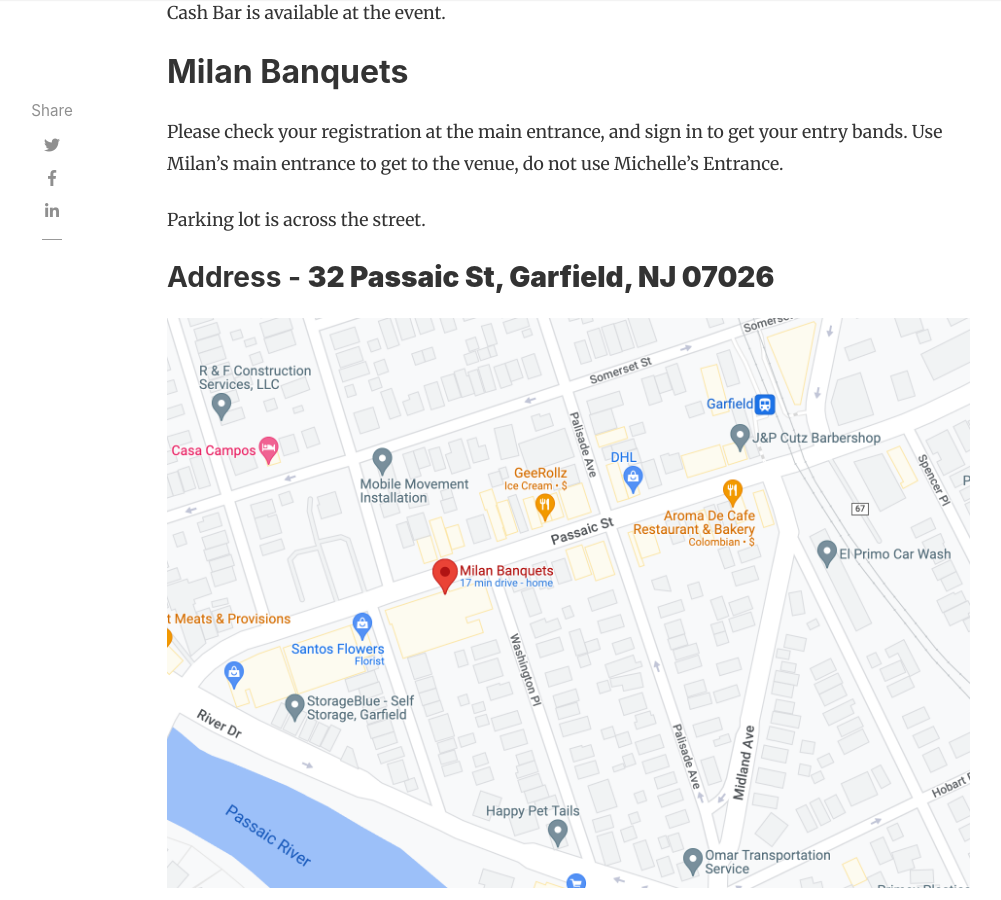
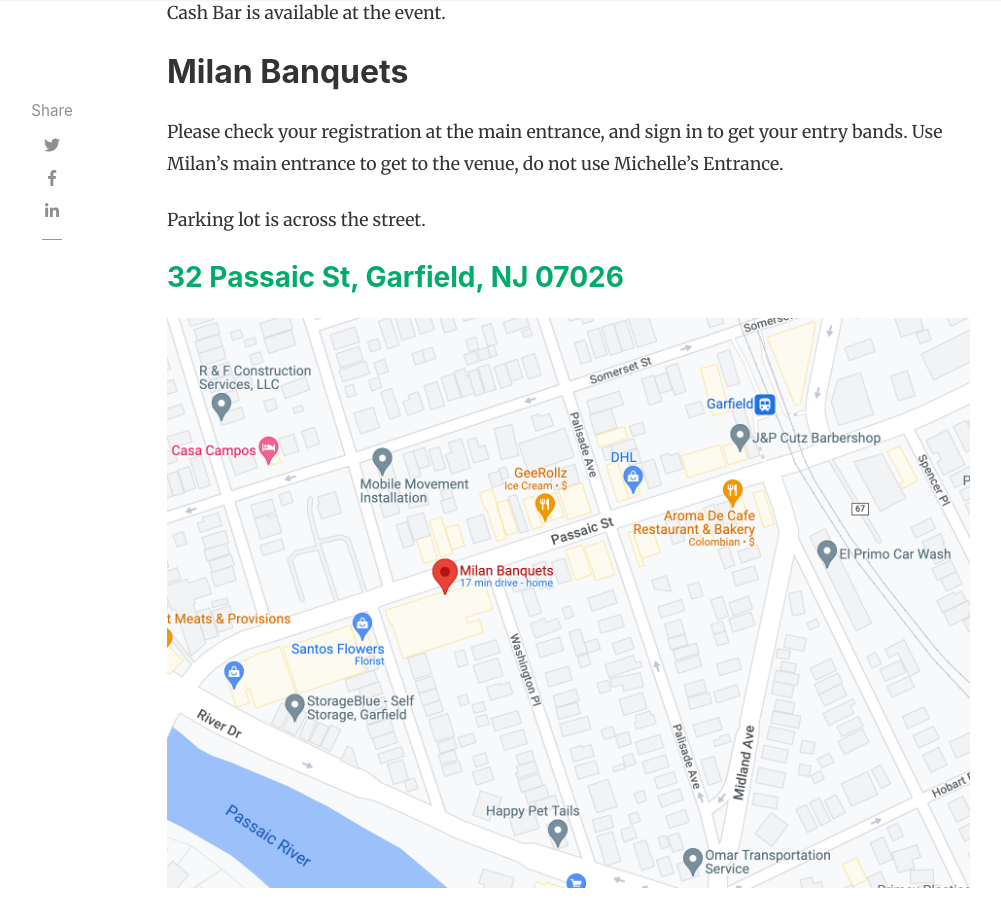
Before and after one commit to glen-rock-indian-community/glenrockindiancommunity.github.io, a Jekyll site: the page built from _posts/2022-10-19-diwali-2022-agenda.md, in a window 1280 px wide and 900 px high, scrolled down 1580 px. Shown: the whole window, without its empty margins (118-1119 px from the left). Built offline with Jekyll 4.4.1, drawn with Linux system fonts in a browser that asks for light colours; nearby versions of some CDN libraries; comment, search, counter and statistics services are not loaded.

```diff
--- a/_posts/2022-10-19-diwali-2022-agenda.md
+++ b/_posts/2022-10-19-diwali-2022-agenda.md
@@ -37,5 +37,5 @@
 
 Parking lot is across the street.
 
-### Address - **32 Passaic St, Garfield, NJ 07026**
+### <a href="https://www.google.com/maps/place/Milan+Banquets/@40.8655163,-74.1089856,18z/data=!4m5!3m4!1s0x89c2f93bc1aa9f8d:0xc277dd74147c624a!8m2!3d40.8656458!4d-74.1078784">32 Passaic St, Garfield, NJ 07026</a>
 ![Milan Banquets - 32 Passaic St, Garfield, NJ 07026](/assets/images/2022_sponsors/Milan_Banquets.png)
```
